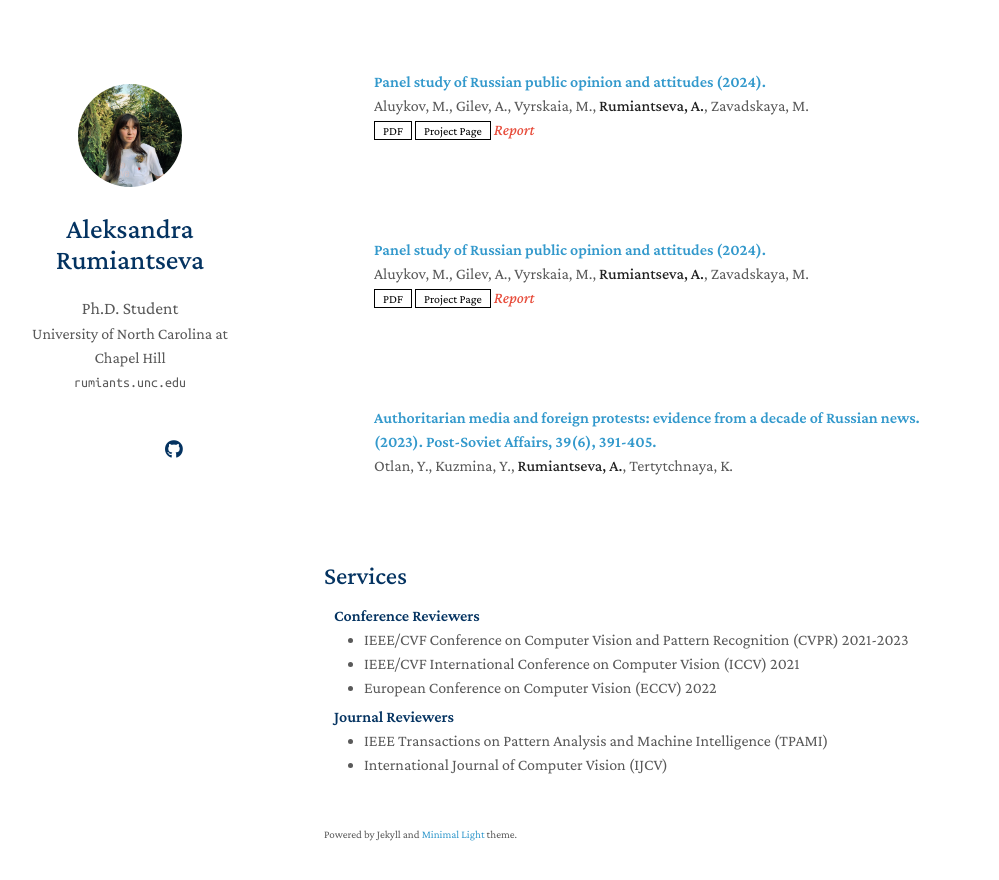
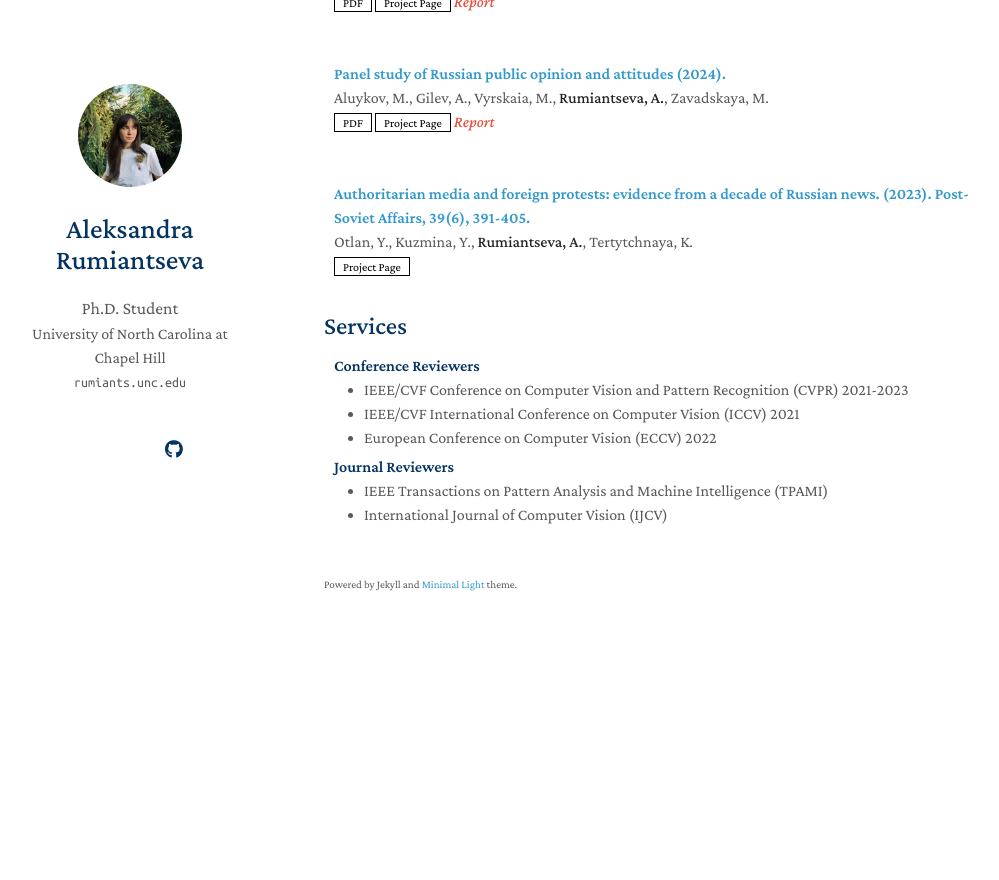
Before and after one commit to dimvdali/dimvdali.github.io, a Jekyll site: the page built from index.md, in a window 1280 px wide and 900 px high, scrolled down 765 px. Shown: the top 880 px of the window, without its empty margins (146-1145 px from the left). Built offline with Jekyll 4.4.1, drawn with Linux system fonts in a browser that asks for light colours; a style sheet for code colours, icons or effects is not loaded; our own code applies the rules of GitHub Pages for plain Markdown files; after the commit the page ends 1430 px from its top, so only the background shows below that.

Commit message:
updated publications.md

```diff
--- a/_data/publications.yml
+++ b/_data/publications.yml
@@ -24,4 +24,4 @@ main:
 
   - title: "Authoritarian media and foreign protests: evidence from a decade of Russian news. (2023). Post-Soviet Affairs, 39(6), 391-405."
     authors: Otlan, Y., Kuzmina, Y., <strong>Rumiantseva, A.</strong>, Tertytchnaya, K.
-    link: https://www.tandfonline.com/doi/full/10.1080/1060586X.2023.2264079
+    page: https://www.tandfonline.com/doi/full/10.1080/1060586X.2023.2264079
--- a/_includes/publications.md
+++ b/_includes/publications.md
@@ -5,45 +5,35 @@
 
 {% for link in site.data.publications.main %}
 
-<li>
-<div class="pub-row">
-  <div class="col-sm-3 abbr" style="position: relative;padding-right: 15px;padding-left: 15px;">
-    {% if link.image %}
-    <img src="{{ link.image }}" class="teaser img-fluid z-depth-1" style="width=100;height=40%">
-    {% if link.conference_short %}
-    <abbr class="badge">{{ link.conference_short }}</abbr>
-    {% endif %}
-    {% endif %}
-  </div>
-  <div class="col-sm-9" style="position: relative;padding-right: 15px;padding-left: 20px;">
+<li style="margin-bottom: 10px;"> <!-- Reduced spacing between entries -->
+  <div class="pub-row" style="display: flex;">
+    <div class="col-sm-9" style="padding-left: 10px;">
       <div class="title"><a href="{{ link.pdf }}">{{ link.title }}</a></div>
       <div class="author">{{ link.authors }}</div>
-      <div class="periodical"><em>{{ link.conference }}</em>
+      <div class="periodical"><em>{{ link.conference }}</em></div>
+      <div class="links">
+        {% if link.pdf %}
+        <a href="{{ link.pdf }}" class="btn btn-sm z-depth-0" role="button" target="_blank" style="font-size:12px;">PDF</a>
+        {% endif %}
+        {% if link.code %}
+        <a href="{{ link.code }}" class="btn btn-sm z-depth-0" role="button" target="_blank" style="font-size:12px;">Code</a>
+        {% endif %}
+        {% if link.page %}
+        <a href="{{ link.page }}" class="btn btn-sm z-depth-0" role="button" target="_blank" style="font-size:12px;">Project Page</a>
+        {% endif %}
+        {% if link.bibtex %}
+        <a href="{{ link.bibtex }}" class="btn btn-sm z-depth-0" role="button" target="_blank" style="font-size:12px;">BibTex</a>
+        {% endif %}
+        {% if link.notes %}
+        <strong><i style="color:#e74d3c">{{ link.notes }}</i></strong>
+        {% endif %}
+        {% if link.others %}
+        {{ link.others }}
+        {% endif %}
       </div>
-    <div class="links">
-      {% if link.pdf %}
-      <a href="{{ link.pdf }}" class="btn btn-sm z-depth-0" role="button" target="_blank" style="font-size:12px;">PDF</a>
-      {% endif %}
-      {% if link.code %}
-      <a href="{{ link.code }}" class="btn btn-sm z-depth-0" role="button" target="_blank" style="font-size:12px;">Code</a>
-      {% endif %}
-      {% if link.page %}
-      <a href="{{ link.page }}" class="btn btn-sm z-depth-0" role="button" target="_blank" style="font-size:12px;">Project Page</a>
-      {% endif %}
-      {% if link.bibtex %}
-      <a href="{{ link.bibtex }}" class="btn btn-sm z-depth-0" role="button" target="_blank" style="font-size:12px;">BibTex</a>
-      {% endif %}
-      {% if link.notes %}
-      <strong> <i style="color:#e74d3c">{{ link.notes }}</i></strong>
-      {% endif %}
-      {% if link.others %}
-      {{ link.others }}
-      {% endif %}
     </div>
   </div>
-</div>
 </li>
-<br>
 
 {% endfor %}
 
```
